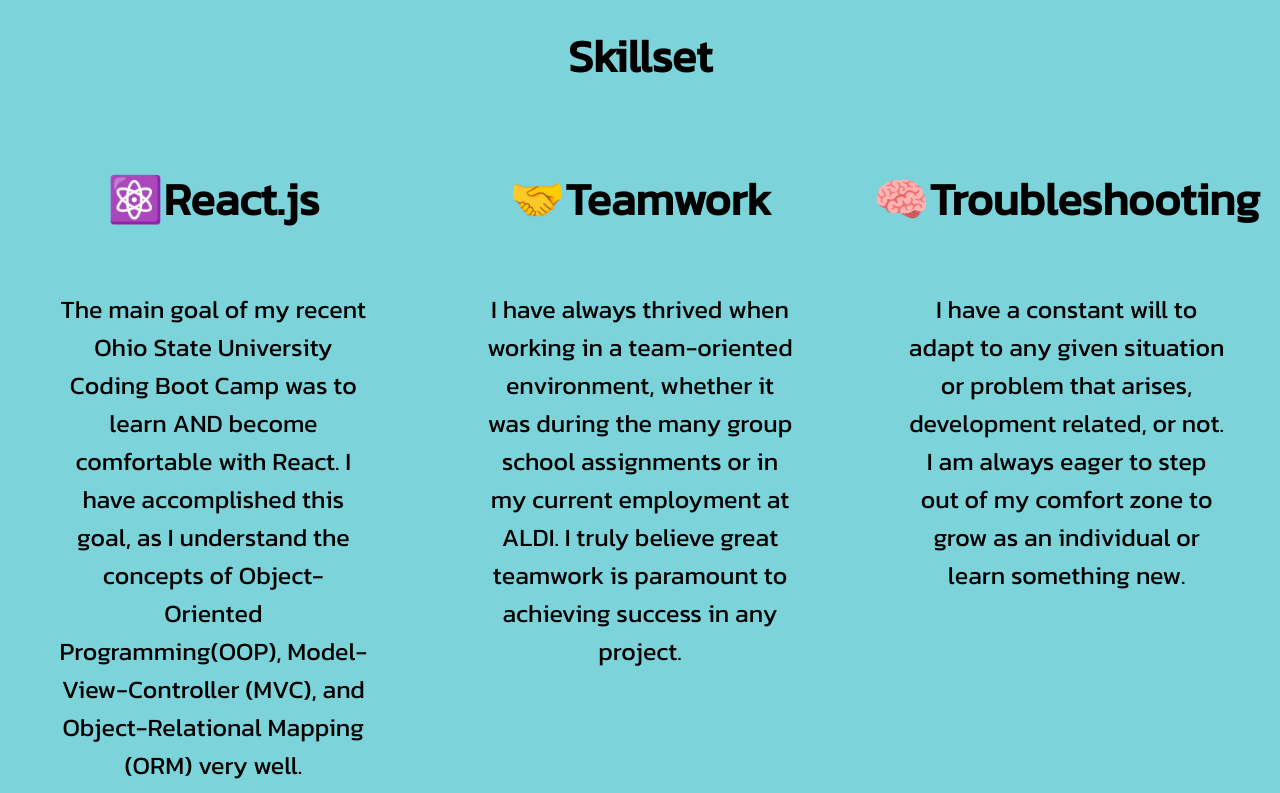
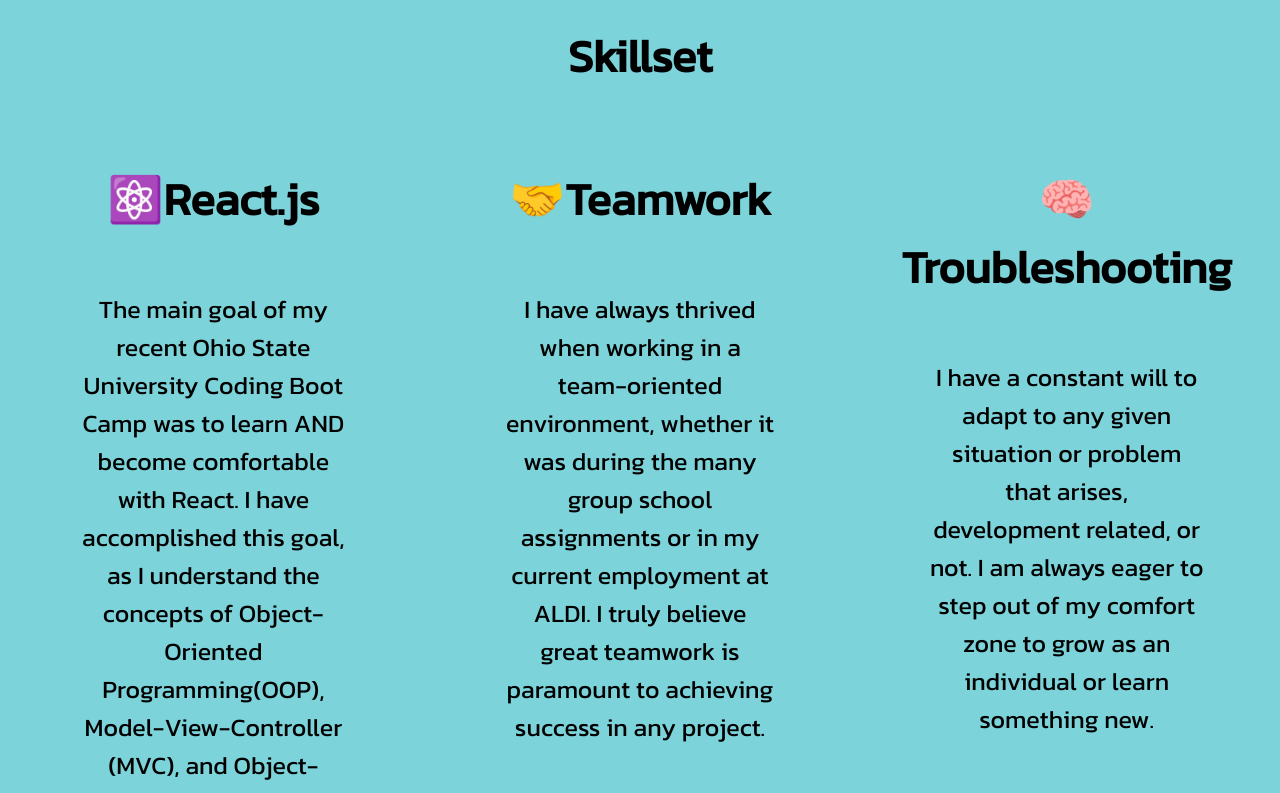
Before and after one commit to clbutl/React-Portfolio, a React (Create React App) app: page /#/ in a window 1280 px wide. Shown: the part 1000-1793 px from the top of the page. Built offline with nearby package versions, Linux system fonts and the light colour scheme.

Commit message:
fixed scroll on homepage

```diff
--- a/src/pages/css/home.css
+++ b/src/pages/css/home.css
@@ -53,8 +53,8 @@
 } .skillsets-div div {
   /* border: 1px solid black; */
   margin: 0 10px;
-  min-width: 33.3%;
-  max-width: 33.3%;
+  min-width: 30%;
+  max-width: 30%;
 } .skillsets-div {
   display: flex;
   justify-content: space-around;
```
